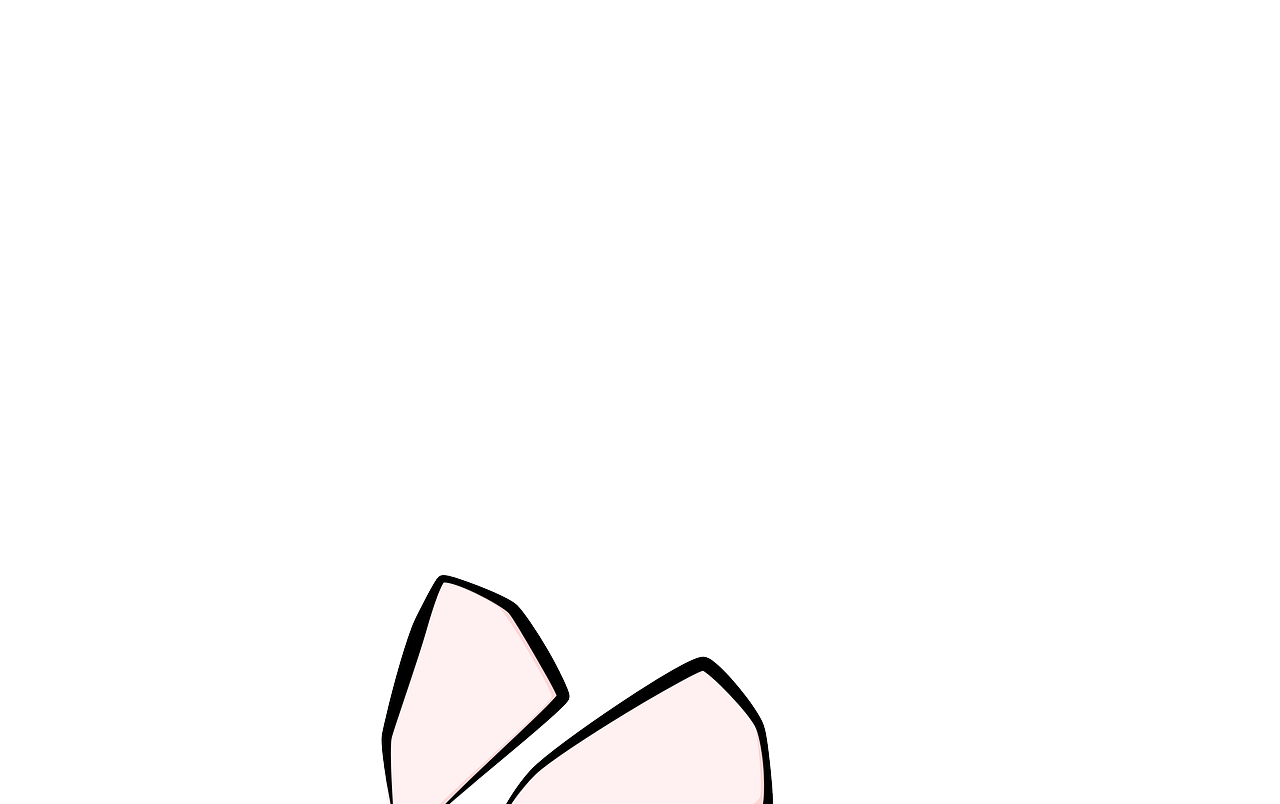
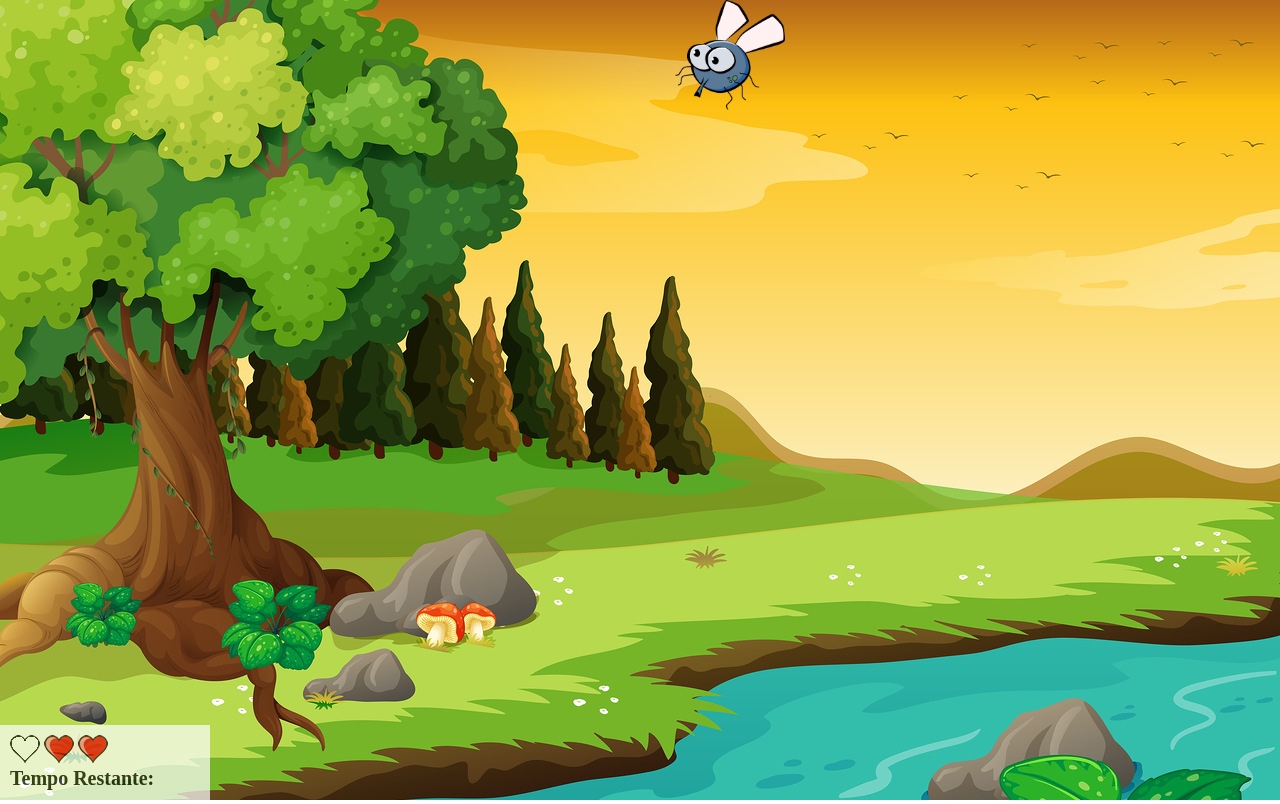
Before and after one commit to cleuber-andrade/Projeto_mata_mosquito, a plain HTML site: page index.html in a window 1280 px wide. Shown: the top 804 px of the page. Drawn offline with Linux system fonts and the light colour scheme.

Commit message:
update 07/06/21
Atualização 16:39

```diff
--- a/index.html
+++ b/index.html
@@ -12,10 +12,25 @@
 </head>
 <body onresize="ajustaTamanhoPalcoJogo()">
 
+    <div class="painel">
+        <div class="vidas">
+            <img src="img/coracao_vazio.png" alt="">
+            <img src="img/coracao_cheio.png" alt="">
+            <img src="img/coracao_cheio.png" alt="">
+        </div>
+        <div class="cronometro">
+            Tempo Restante:
+        </div>
+    </div>
+
+
 
 
     <script>
-        posicaoRandomica()
+
+        setInterval(function() {
+            posicaoRandomica()
+        }, 1000)
     </script>
 </body>
 </html>
--- a/jogo.js
+++ b/jogo.js
@@ -14,6 +14,14 @@ ajustaTamanhoPalcoJogo()
 
 function posicaoRandomica(){
 
+
+    //remover o mosquito anterior(caso exista)
+    if(document.getElementById('mosquito')){
+        document.getElementById('mosquito').remove()
+    }
+
+
+
     var posicaoX = Math.floor(Math.random() * largura) - 90
     var posicaoY = Math.floor(Math.random() * altura) - 90
 
@@ -24,16 +32,17 @@ function posicaoRandomica(){
 
     //Criar o Elemento HTML
 
-    var mosquito = document.createElement("img")
-    mosquito.src = "img/mosca.png"
-    mosquito.className = tamanhoAleatorio()
-    mosquito.style.left = posicaoX + "px"
-    mosquito.style.top = posicaoY + "px"
-    mosquito.style.position = "absolute"
+    var mosquito = document.createElement('img')
+    mosquito.src = 'img/mosca.png'
+    mosquito.className = tamanhoAleatorio() + ' ' + ladoAleatorio()
+    mosquito.style.left = posicaoX + 'px'
+    mosquito.style.top = posicaoY + 'px'
+    mosquito.style.position = 'absolute'
+    mosquito.id = 'mosquito'
 
     document.body.appendChild(mosquito)
 
-
+    console.log(tamanhoAleatorio())
 }
 
 
@@ -42,12 +51,26 @@ function tamanhoAleatorio () {
 
     switch(classe) {
         case 0:
-            return "mosquito1"
+            return 'mosquito1'
 
         case 1:
-            return "mosquito2"
+            return 'mosquito2'
 
-        case 3:
-            return "mosquito3"
+        case 2:
+            return 'mosquito3'
     }
 }
+
+function ladoAleatorio() {
+    var classe = Math.floor(Math.random () * 2)
+
+    switch(classe) {
+        case 0:
+            return 'ladoA'
+
+        case 1:
+            return 'ladoB'
+
+
+    }
+}
--- a/style.css
+++ b/style.css
@@ -1,4 +1,10 @@
 @charset "UTF-8";
+
+
+body{
+    background-image: url(img/bg.jpg);
+    background-repeat: no-repeat;
+}
 
 .mosquito1{
     width: 50px;
@@ -6,11 +12,41 @@
 }
 
 .mosquito2{
-    width: 70px;
-    height: 70px;
+    width: 80px;
+    height: 80px;
 }
 
 .mosquito3{
-    width: 90px;
-    height: 90px;
+    width: 110px;
+    height: 110px;
 }
+
+.ladoA {
+    transform: scaleX(1);
+}
+
+.ladoB{
+    transform: scaleX(-1);
+}
+
+.painel{
+    position: absolute;
+    width: 190px;
+    padding: 10px;
+    left: 0px;
+    bottom: 0px;
+    border-top: 1px #fff;
+    background-color: #fff;
+    opacity: 0.7;
+}
+
+.vidas{
+    float: left;
+
+}
+
+.cronometro{
+    float: left;
+    font-size: 20px;
+    font-weight: bold;
+}
```
